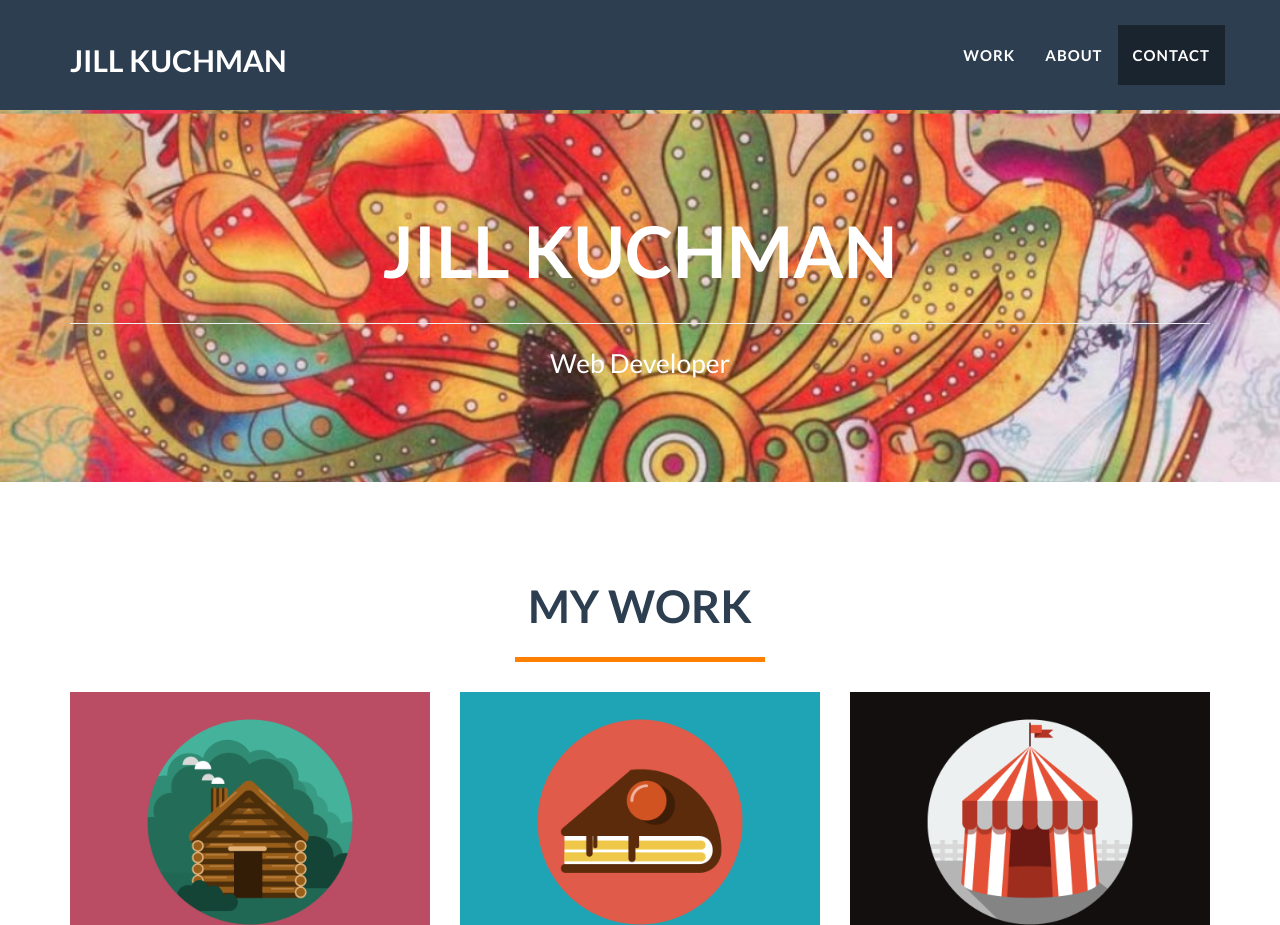
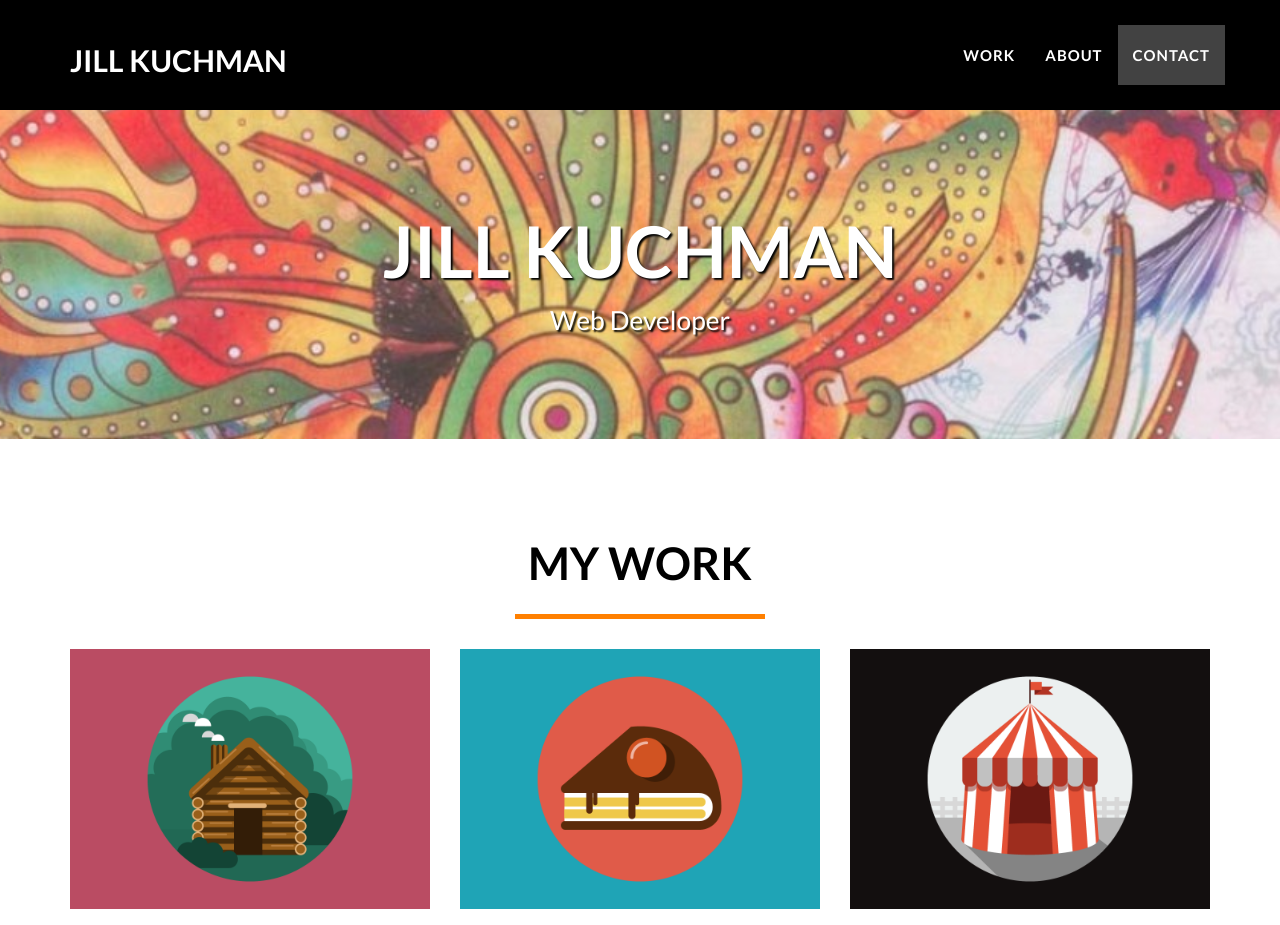
Before and after one commit to jillkuchman/freebird, a website: page index.html in a window 1280 px wide. Shown: the top 925 px of the page. Drawn offline with nearby package versions, Linux system fonts and the light colour scheme.

Commit message:
Change colors in styles.css and bootstrap.css

```diff
--- a/css/styles.css
+++ b/css/styles.css
@@ -36,7 +36,6 @@ hr.star-primary {
 }
 hr.star-light:after,
 hr.star-primary:after {
-  content: "\f005";
   font-family: FontAwesome;
   display: inline-block;
   position: relative;
@@ -66,12 +65,18 @@ header {
   background: rgba(255, 255, 255, 0.3);
   background-image: url(../img/cropped-botanical-dimensions.jpg);
   background-position: right bottom;
-  background-size: 100%;
+  background-size: cover;
   color: white;
+  text-shadow: 2px 2px 2px #000;
 }
 header .container {
   padding-top: 100px;
   padding-bottom: 50px;
+  background-color: rgba(255, 255, 255, 0.15);
+  top: 0;
+  left: 0;
+  width: 100%;
+  height: 100%;
 }
 header img {
   display: block;
--- a/index.html
+++ b/index.html
@@ -82,7 +82,7 @@
                 <div class="col-lg-12">
                     <div class="intro-text">
                         <span class="name">Jill Kuchman</span>
-                        <hr>
+                        <!-- <hr class="star-light"> -->
                         <span class="skills">Web Developer</span>
                     </div>
                 </div>
--- a/less/freelancer.less
+++ b/less/freelancer.less
@@ -40,7 +40,7 @@ hr.star-primary {
 
 hr.star-light:after,
 hr.star-primary:after {
-    content: "\f005";
+    // content: "\f111";
     font-family: FontAwesome;
     display: inline-block;
     position: relative;
@@ -76,11 +76,17 @@ header {
 	background: rgba(255, 255, 255, .3);
 	background-image: url(../img/cropped-botanical-dimensions.jpg);
 	background-position: right bottom;
-	background-size: 100%;
+	background-size: cover;
 	color: white;
+	text-shadow: 2px 2px 2px #000;
 	.container {
 		padding-top: 100px;
 		padding-bottom: 50px;
+    background-color: rgba(255, 255, 255, 0.15);
+    top: 0;
+    left: 0;
+    width: 100%;
+    height: 100%;
 	}
 	img {
 		display: block;
```
Also changed, not shown: css/bootstrap.css.
